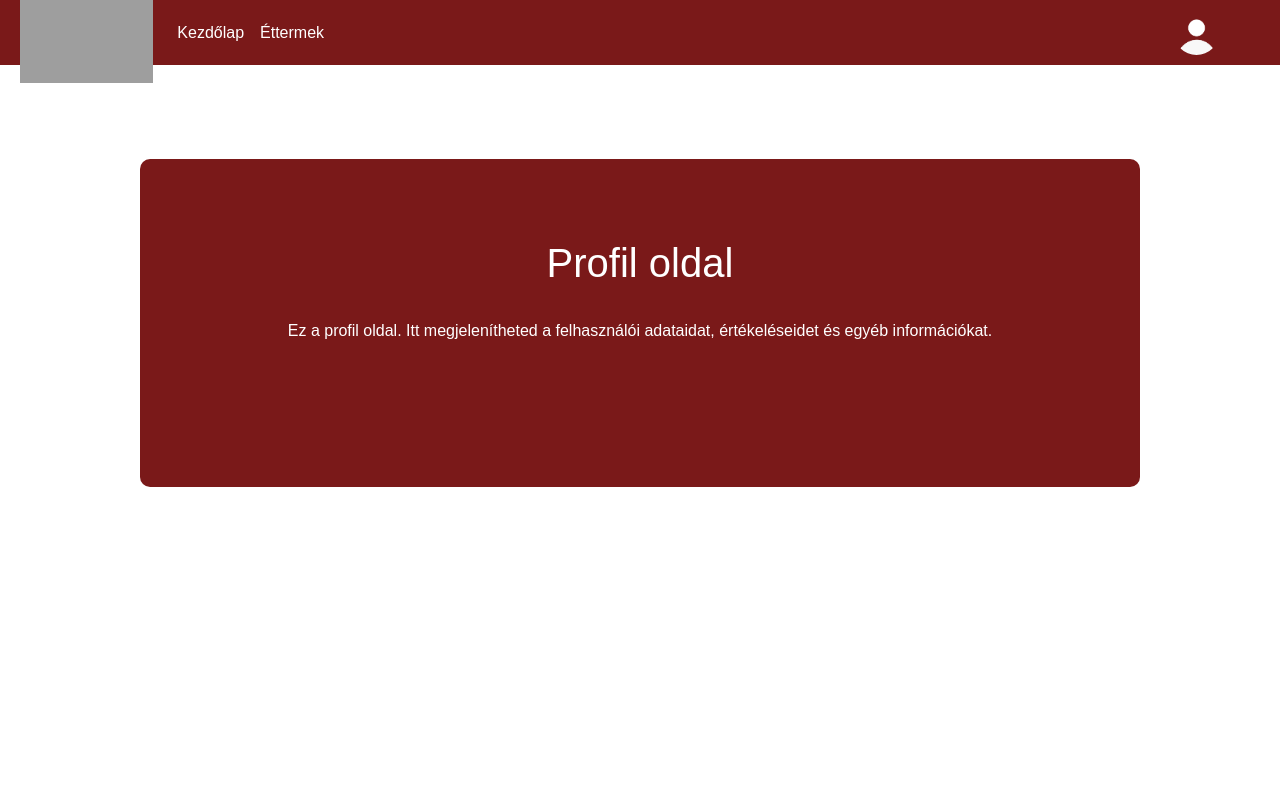
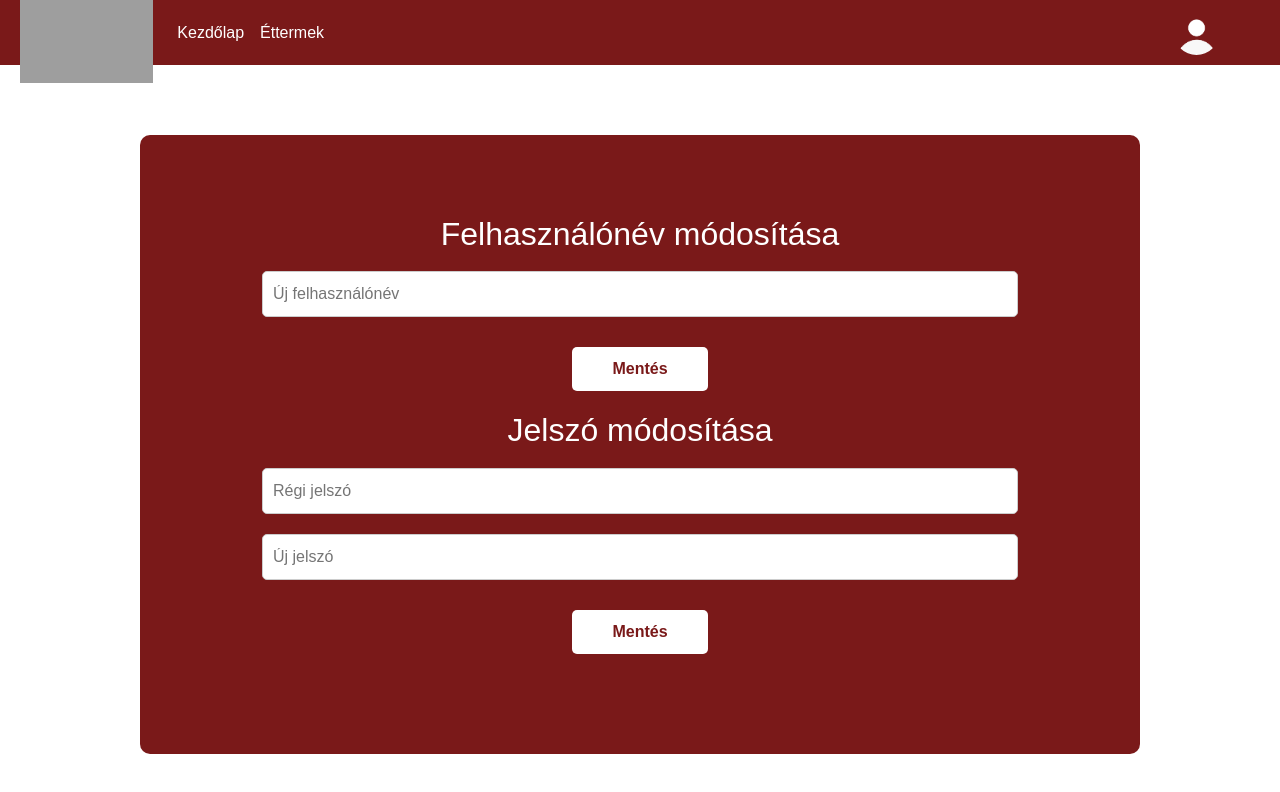
Before and after one commit to Petya6666/ResRater, a React (Vite) app in the folder frontend/: page /profile in a window 1280 px wide. Shown: the top 792 px of the page. Built offline with nearby package versions, Linux system fonts and the light colour scheme; grey boxes are pictures that could not be loaded.

Commit message:
profil konfigurálása

```diff
--- a/frontend/src/pages/Profile.jsx
+++ b/frontend/src/pages/Profile.jsx
@@ -1,21 +1,82 @@
-import React from 'react';
+import React, { useState } from 'react';
 import Header from '../components/Header.jsx';
 import '../styles/index.css';
 
 function Profile(){
+    const [felhasznev, setFelhasznev] = useState('');
+    const [regiJelszo, setRegiJelszo] = useState('');
+    const [ujJelszo, setUjJelszo] = useState('');
+
+    const handleUsernameSubmit = (e) => {
+        e.preventDefault();
+        if (!felhasznev.trim()) {
+            alert('Add meg az új felhasználónevet!');
+            return;
+        }
+        // ide jön majd az API hívás
+        alert('Felhasználónév sikeresen módosítva! (teszt)');
+    };
+
+    const handlePasswordSubmit = (e) => {
+        e.preventDefault();
+        if (!regiJelszo || !ujJelszo) {
+            alert('Tölts ki minden jelszó mezőt!');
+            return;
+        }
+        if (regiJelszo === ujJelszo) {
+            alert('Az új jelszónak különböznie kell a régi jelszótól!');
+            return;
+        }
+        // ide jön majd az API hívás
+        alert('Jelszó sikeresen módosítva! (teszt)');
+    };
+
     return (
-    <>
-      <Header />
-      <br />
-        <div className='doboz'>
-        <h1>Profil oldal</h1>
-        <br />
-        <p>Ez a profil oldal. Itt megjelenítheted a felhasználói adataidat, értékeléseidet és egyéb információkat.</p>
-        <br />
-        <br />
+        <div>
+            <Header />
+
+            <div className='login-doboz'>
+                <h2>Felhasználónév módosítása</h2>
+                <input
+                    className="input-field"
+                    type="text"
+                    value={felhasznev}
+                    onChange={(e) => setFelhasznev(e.target.value)}
+                    placeholder="Új felhasználónév"
+                />
+                <button
+                    className='bejelentkezes-gomb'
+                    onClick={handleUsernameSubmit}
+                >
+                    Mentés
+                </button>
+
+
+
+                <h2>Jelszó módosítása</h2>
+                <input
+                    className="input-field"
+                    type="password"
+                    value={regiJelszo}
+                    onChange={(e) => setRegiJelszo(e.target.value)}
+                    placeholder="Régi jelszó"
+                />
+                <input
+                    className="input-field"
+                    type="password"
+                    value={ujJelszo}
+                    onChange={(e) => setUjJelszo(e.target.value)}
+                    placeholder="Új jelszó"
+                />
+                <button
+                    className='bejelentkezes-gomb'
+                    onClick={handlePasswordSubmit}
+                >
+                    Mentés
+                </button>
+            </div>
         </div>
-    </>
-    )
+    );
 }
 
 export default Profile;
```
